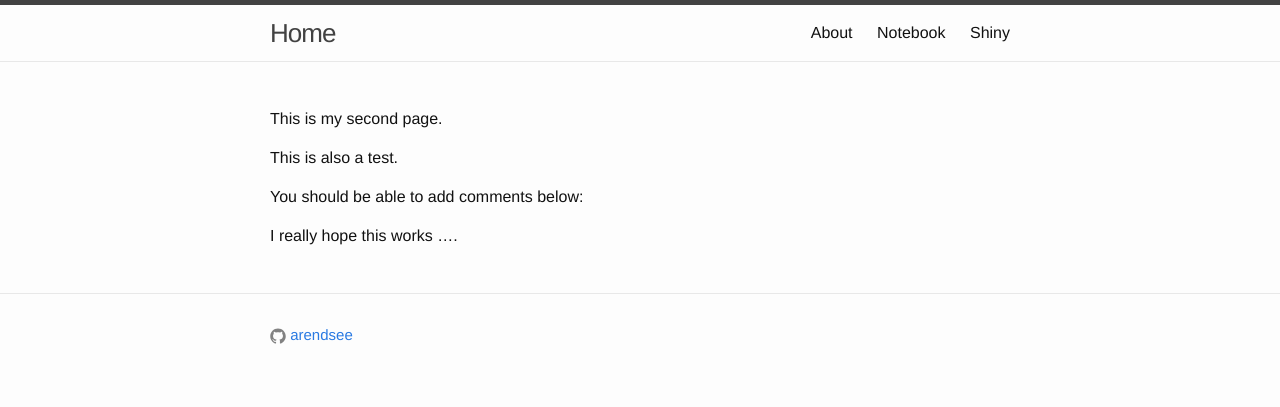
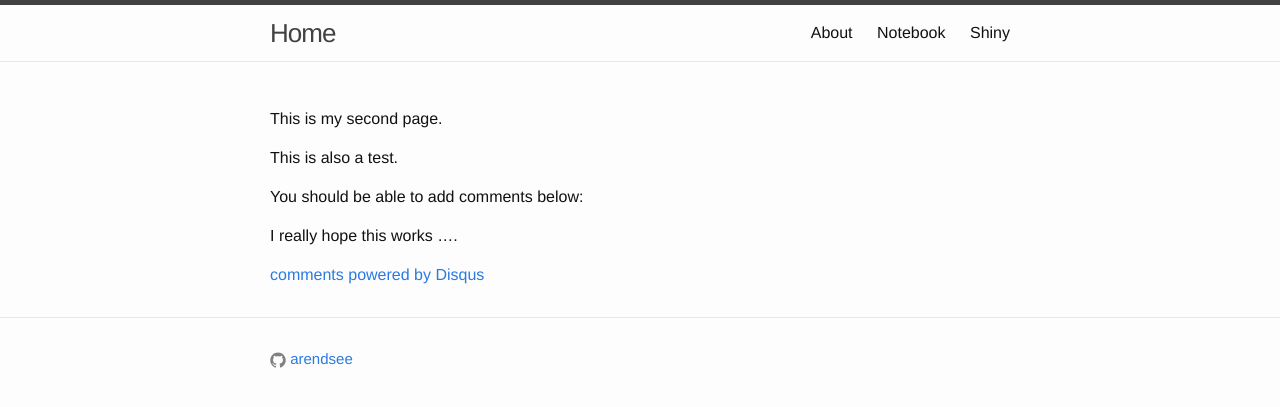
Before and after one commit to arendsee/arendsee.github.io, a Jekyll site: the page built from notebook/4-17-2017/index.md, in a window 1280 px wide. Shown: the top 407 px of the page. Built offline with Jekyll 4.4.1, drawn with Linux system fonts in a browser that asks for light colours; comment, search, counter and statistics services are not loaded; part of the change alters nothing that is shown.

Commit message:
Damn it ...

```diff
--- a/_includes/disqus.html
+++ b/_includes/disqus.html
@@ -1,13 +1,16 @@
 <!-- Universal Code, from Disqus -->
 <div id="disqus_thread"></div>
-<script>
-  var disqus_shortname = "{{ site.disqus_shortname }}"
-  var disqus_identifier = "{{ page.url }}"
-  (function() { // DON'T EDIT BELOW THIS LINE
-    var d = document, s = d.createElement('script');
-    s.src = 'https://http-arendsee-github-io.disqus.com/embed.js';
-    s.setAttribute('data-timestamp', +new Date());
-    (d.head || d.body).appendChild(s);
-  })();
-</script>
-<noscript>Please enable JavaScript to view the <a href="https://disqus.com/?ref_noscript">comments powered by Disqus.</a></noscript>
+  <script type="text/javascript">
+      /* * * CONFIGURATION VARIABLES: EDIT BEFORE PASTING INTO YOUR WEBPAGE * * */
+    var disqus_shortname = "{{ site.disqus_shortname }}"
+    var disqus_identifier = "{{ page.url }}";
+
+    /* * * DON'T EDIT BELOW THIS LINE * * */
+    (function() {
+      var dsq = document.createElement('script'); dsq.type = 'text/javascript'; dsq.async = true;
+      dsq.src = '//' + disqus_shortname + '.disqus.com/embed.js';
+      (document.getElementsByTagName('head')[0] || document.getElementsByTagName('body')[0]).appendChild(dsq);
+    })();
+  </script>
+<noscript>Please enable JavaScript to view the <a href="http://disqus.com/?ref_noscript">comments powered by Disqus.</a></noscript>
+<a href="http://disqus.com" class="dsq-brlink">comments powered by <span class="logo-disqus">Disqus</span></a>
```
